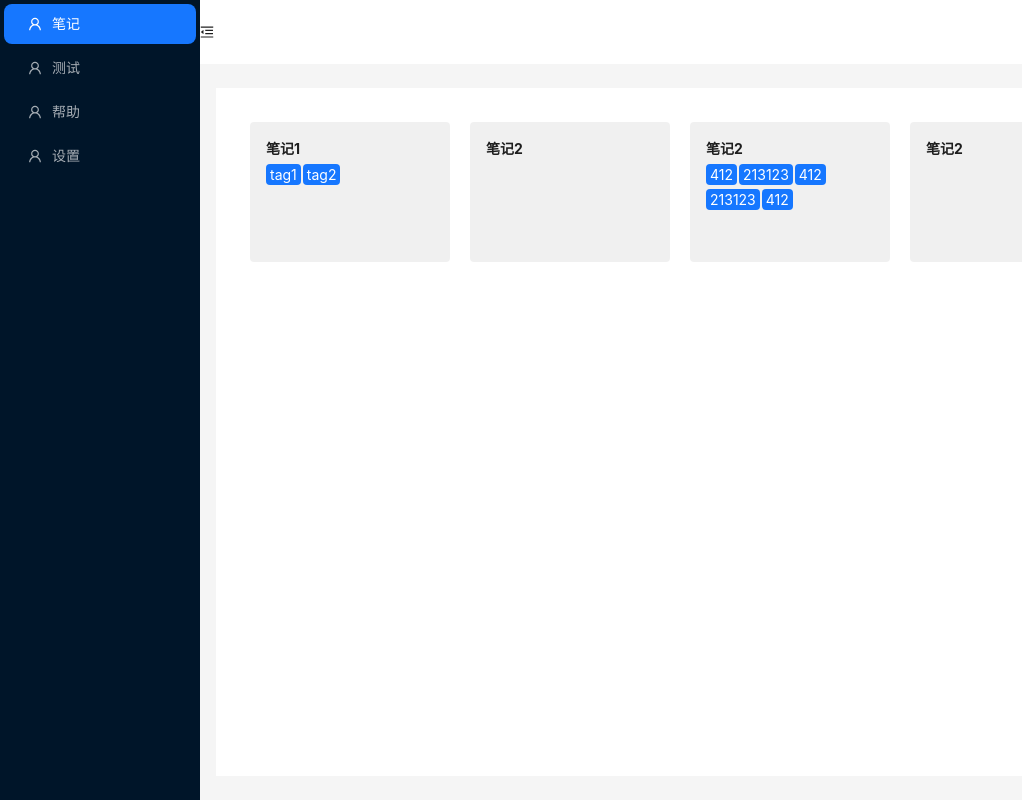
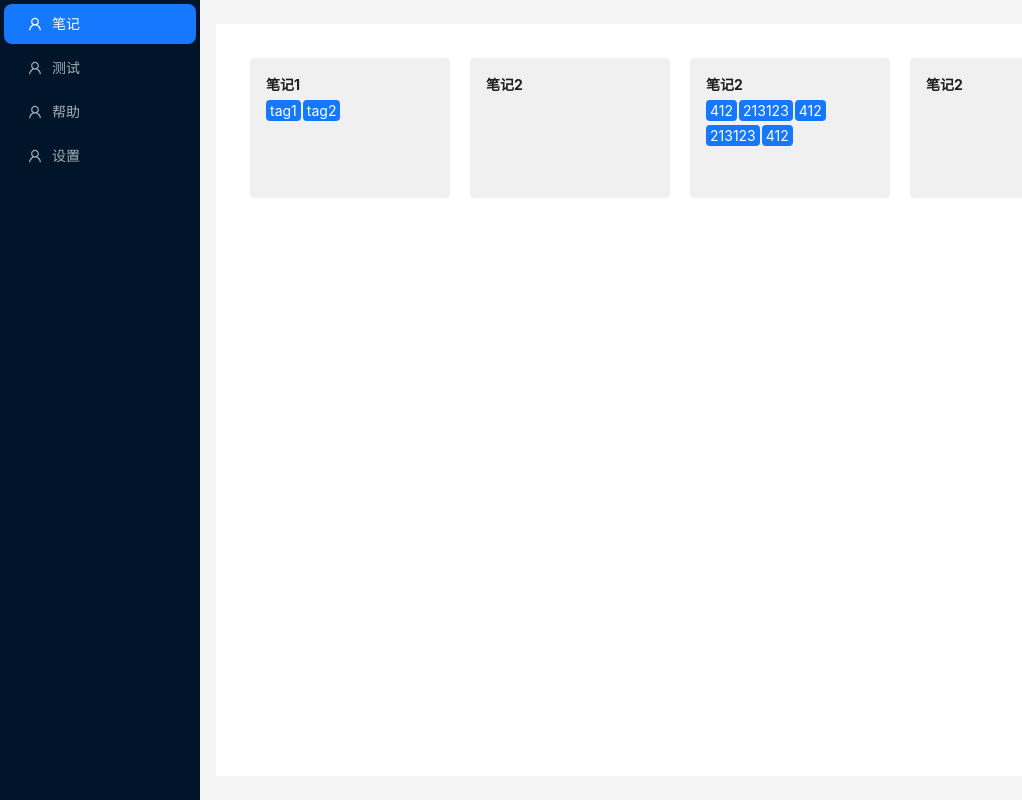
Before and after one commit to Circkoooooo/note-app, a React (Create React App) app: page / in a window 1280 px wide. Shown: the whole page, without its empty margins (0-1022 px from the left). Built offline with nearby package versions, Linux system fonts and the light colour scheme.

Commit message:
fix: remove layout header

```diff
--- a/src/pages/Home.tsx
+++ b/src/pages/Home.tsx
@@ -1,15 +1,11 @@
-import React, { useState } from 'react'
+import { useState } from 'react'
 import { Layout, Menu, theme } from 'antd'
 import { Route, Routes, RouteProps } from 'react-router-dom'
-import {
-	MenuFoldOutlined,
-	MenuUnfoldOutlined,
-	UserOutlined,
-} from '@ant-design/icons'
+import { UserOutlined } from '@ant-design/icons'
 import useSider, { SiderRouterConfigsType } from '../hooks/useSider'
 import Note from '../components/Note'
 
-const { Header, Sider, Content } = Layout
+const { Sider, Content } = Layout
 
 const siderRouterConfigs = [
 	{
@@ -90,15 +86,6 @@ export default function Home() {
 				/>
 			</Sider>
 			<Layout className='site-layout'>
-				<Header style={{ padding: 0, background: colorBgContainer }}>
-					{React.createElement(
-						collapsed ? MenuUnfoldOutlined : MenuFoldOutlined,
-						{
-							className: 'trigger',
-							onClick: () => setCollapsed(!collapsed),
-						}
-					)}
-				</Header>
 				<Content
 					style={{
 						margin: '24px 16px',
```
